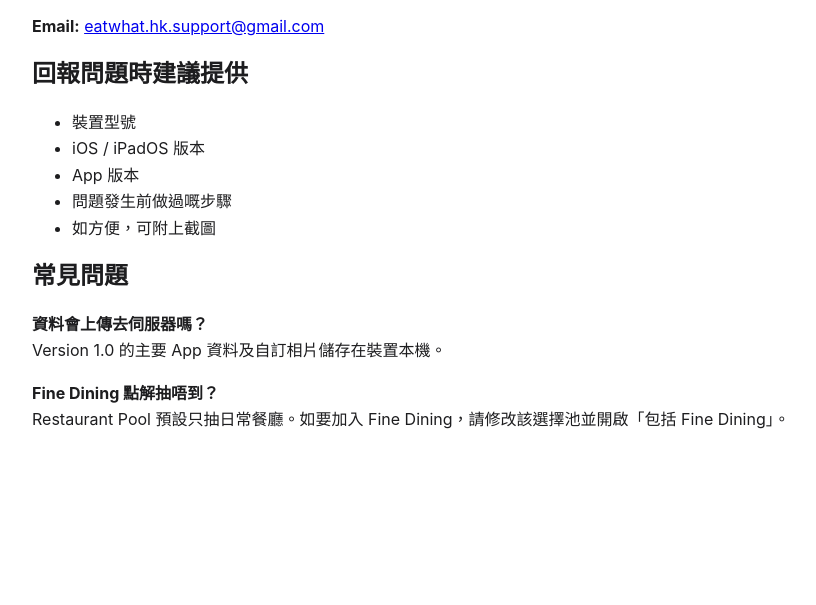
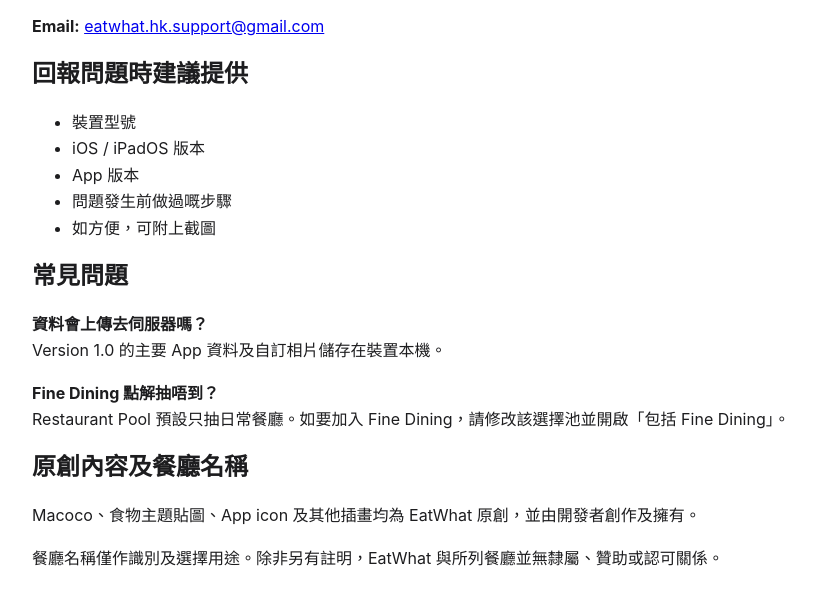
Before and after one commit to yutintinmarco/eatwhat-support, a plain HTML site: page index.html in a window 1280 px wide. Shown: the part 131-736 px from the top of the page, without its empty margins (228-1044 px from the left). Drawn offline with Linux system fonts and the light colour scheme.

Commit message:
Add artwork ownership and restaurant disclaimer to support page

```diff
--- a/index.html
+++ b/index.html
@@ -30,5 +30,9 @@
 
 <p><strong>Fine Dining 點解抽唔到？</strong><br>
 Restaurant Pool 預設只抽日常餐廳。如要加入 Fine Dining，請修改該選擇池並開啟「包括 Fine Dining」。</p>
+
+<h2>原創內容及餐廳名稱</h2>
+<p>Macoco、食物主題貼圖、App icon 及其他插畫均為 EatWhat 原創，並由開發者創作及擁有。</p>
+<p>餐廳名稱僅作識別及選擇用途。除非另有註明，EatWhat 與所列餐廳並無隸屬、贊助或認可關係。</p>
 </body>
 </html>
```
